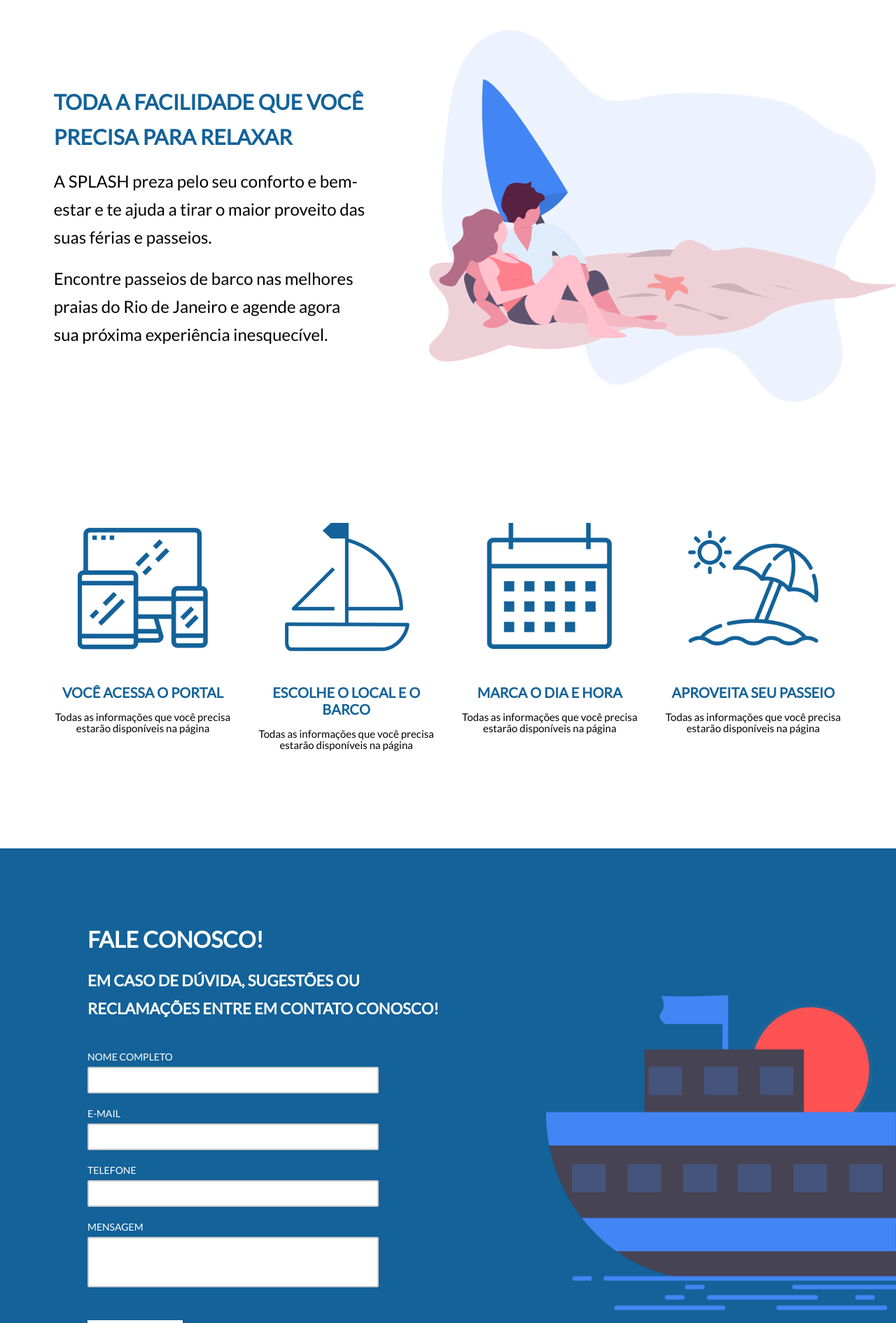
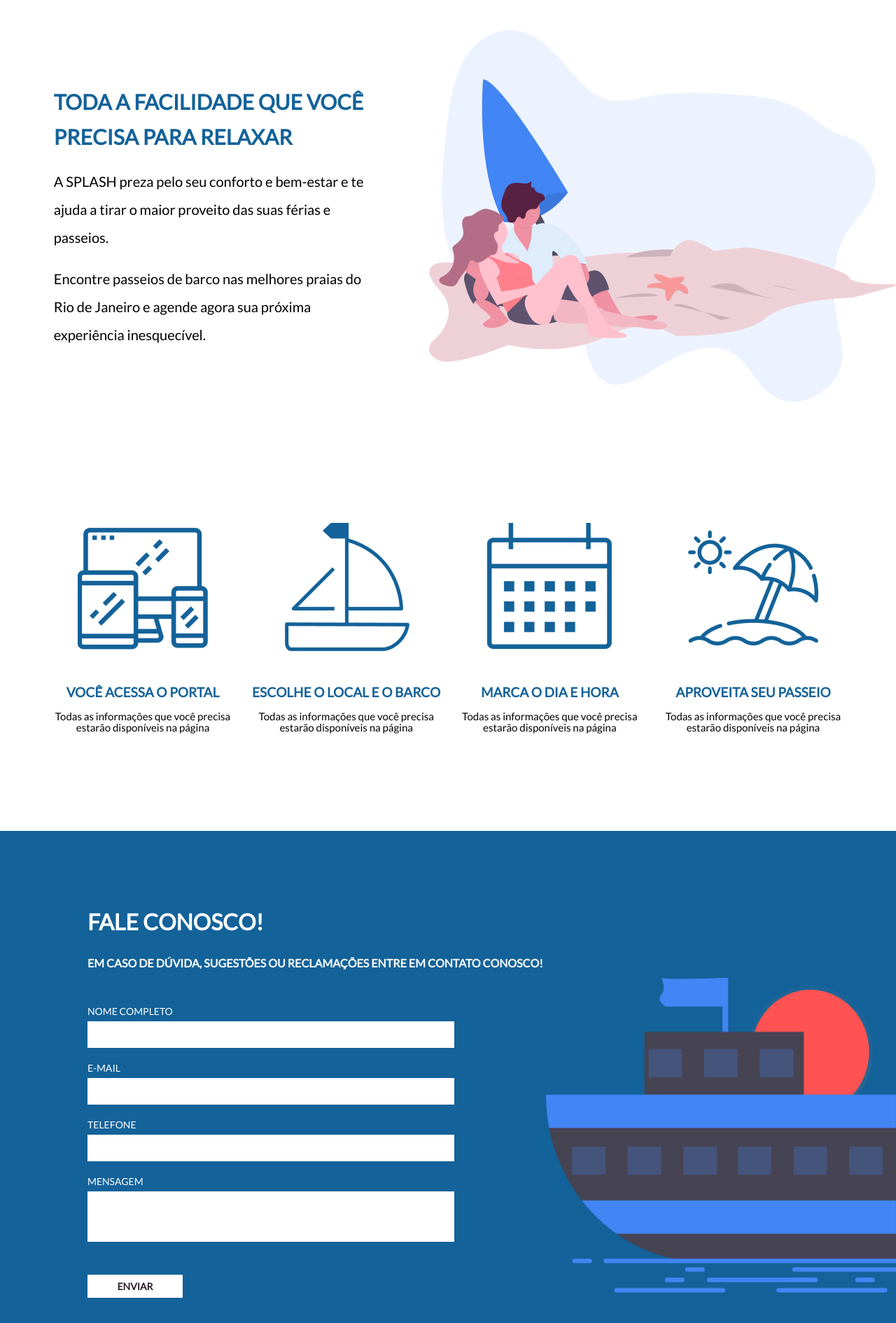
Before and after one commit to splash-co/splash-co.github.io, a PHP site: page /index.html in a window 1280 px wide. Shown: the part 811-2701 px from the top of the page at 70% size. Run offline with PHP 8.4, Linux system fonts and the light colour scheme; some libraries are stand-ins or nearby versions.

Commit message:
fixed some minor bugs

```diff
--- a/styles/style.css
+++ b/styles/style.css
@@ -61,13 +61,13 @@ body {
   --section-1-display: flex;
   --section-1-justify: space-between;
   --section-1-h1-size: 30px;
-  --section-1-p-size: 24px;
+  --section-1-p-size: 20px;
   --section-1-mt: 7%;
 
   /* SECTION 2 */
   --section-2-justify: space-between;
   --section-2-square-width: 280px;
-  --section-2-square-h1-size: 20px;
+  --section-2-square-h1-size: 19px;
   --section-2-square-p-size: 15px;
   --section-2-square-margin: 0;
 
@@ -75,9 +75,9 @@ body {
   --section-3-display: flex;
   --section-3-direction: row;
   --section-3-padding: 110px 0 185px 125px;
-  --section-3-form-width: 45%;
+  --section-3-form-width: 60%;
   --section-3-form-h1-size: 32px;
-  --section-3-form-h3-size: 22px;
+  --section-3-form-h3-size: 16px;
   --section-3-img-width: 500px;
   --section-3-img-height: 450px;
   --section-3-img-mt: 100px;
@@ -650,8 +650,8 @@ body {
 .section3__container .section__form input {
   height: 38px;
   width: 80%;
-  border: 2px solid #cccccc;
-  border-radius: 2px;
+  border: none;
+  border-radius: 0px;
   outline: none;
   font-size: 16px;
   padding: 6px;
@@ -664,8 +664,8 @@ body {
   outline: none;
   padding: 6px;
   height: 72px;
-  border: 2px solid #cccccc;
-  border-radius: 2px;
+  border: none;
+  border-radius: 0px;
   margin-bottom: 47px;
 }
 
@@ -677,8 +677,15 @@ body {
   color: #2f1f2b;
   font-size: 14px;
   font-weight: bold;
+  outline: none;
+  transition: ease 0.4s;
+}
+
+.section3__container .section__form .form__submit:hover {
+  transition: ease 0.4s;
   cursor: pointer;
-  outline: none;
+  background-color: #3b3b3b;
+  color: white;
 }
 
 .section3__container img {
```
